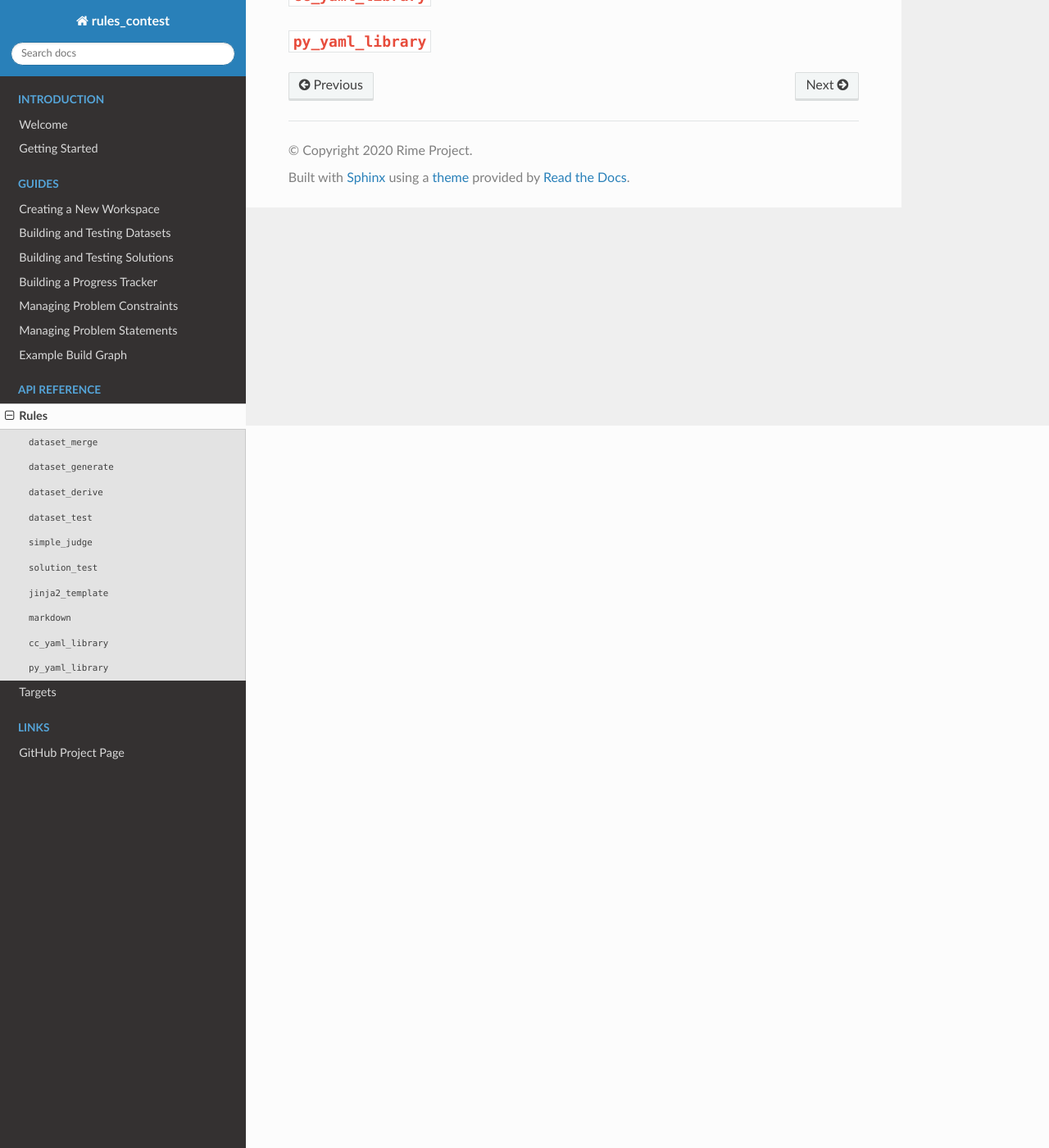
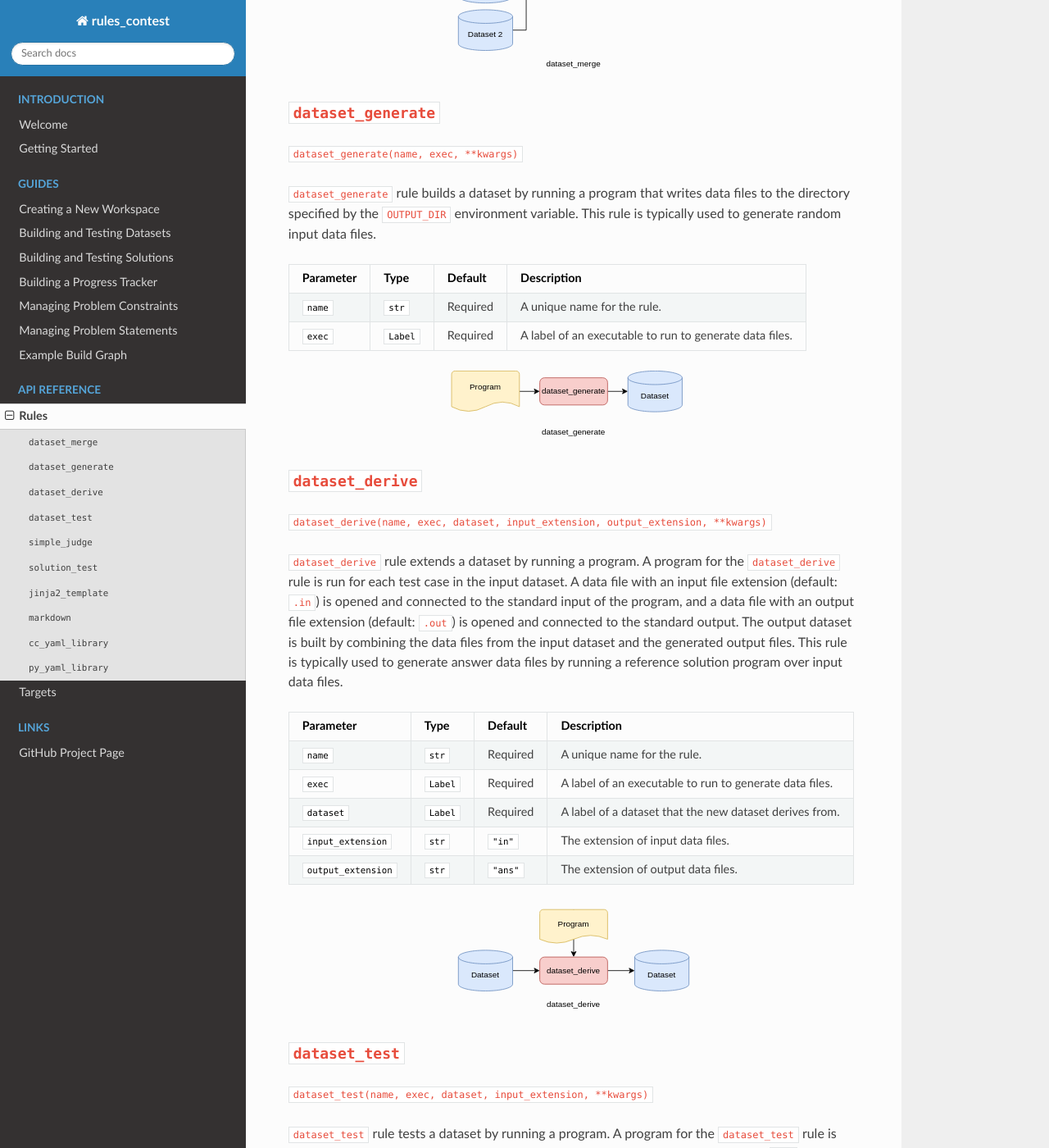
Before and after one commit to nya3jp/rules_contest, a Sphinx documentation site: the page built from docs/reference/rules.md, in a window 1280 px wide and 1400 px high, scrolled down 881 px. Shown: the whole window at 82% size. Built offline with Sphinx 7.4.7 and the Read the Docs theme 2.0.0, drawn with Linux system fonts in a browser that asks for light colours; some of the changed text lies outside the part shown.

Commit message:
docs: Add references (#3)

```diff
--- a/docs/reference/rules.md
+++ b/docs/reference/rules.md
@@ -15,13 +15,103 @@
 
 ## `dataset_merge`
 
+`dataset_merge(name, files, datasets, **kwargs)`
+
+`dataset_merge` rule builds a dataset from zero or more datasets and zero or
+more data files. This rule can be used to build a dataset from static data
+files, as well as to merge multiple datasets.
+
+| Parameter | Type | Default | Description |
+| --- | --- | --- | --- |
+| `name` | `str` | Required | A unique name for the rule. |
+| `files` | `List[Label]` | `[]` | A list of static data files to include in the new dataset. |
+| `datasets` | `List[Label]` | `[]` | A list of datasets to merge to the new dataset. |
+
+![dataset_merge](../images/dataset_merge.svg)
+
 ## `dataset_generate`
+
+`dataset_generate(name, exec, **kwargs)`
+
+`dataset_generate` rule builds a dataset by running a program that writes data
+files to the directory specified by the `OUTPUT_DIR` environment variable.
+This rule is typically used to generate random input data files.
+
+| Parameter | Type | Default | Description |
+| --- | --- | --- | --- |
+| `name` | `str` | Required | A unique name for the rule. |
+| `exec` | `Label` | Required | A label of an executable to run to generate data files. |
+
+![dataset_generate](../images/dataset_generate.svg)
 
 ## `dataset_derive`
 
+`dataset_derive(name, exec, dataset, input_extension, output_extension, **kwargs)`
+
+`dataset_derive` rule extends a dataset by running a program. A program for
+the `dataset_derive` rule is run for each test case in the input dataset.
+A data file with an input file extension (default: `.in`) is opened and
+connected to the standard input of the program, and a data file with an output
+file extension (default: `.out`) is opened and connected to the standard output.
+The output dataset is built by combining the data files from the input dataset
+and the generated output files. This rule is typically used to generate answer
+data files by running a reference solution program over input data files.
+
+| Parameter | Type | Default | Description |
+| --- | --- | --- | --- |
+| `name` | `str` | Required | A unique name for the rule. |
+| `exec` | `Label` | Required | A label of an executable to run to generate data files. |
+| `dataset` | `Label` | Required | A label of a dataset that the new dataset derives from. |
+| `input_extension` | `str` | `"in"` | The extension of input data files. |
+| `output_extension` | `str` | `"ans"` | The extension of output data files. |
+
+![dataset_derive](../images/dataset_derive.svg)
+
 ## `dataset_test`
 
+`dataset_test(name, exec, dataset, input_extension, **kwargs)`
+
+`dataset_test` rule tests a dataset by running a program. A program for
+the `dataset_test` rule is run for each test case in the dataset. A data file
+with an input file extension (default: `.in`) is opened and connected to the
+standard input of the program. A test passes if the program exits normally
+(exit code 0) for all test cases.
+
+| Parameter | Type | Default | Description |
+| --- | --- | --- | --- |
+| `name` | `str` | Required | A unique name for the rule. |
+| `exec` | `Label` | Required | A label of an executable to run to validate data files. |
+| `dataset` | `Label` | Required | A label of a dataset to test. |
+| `input_extension` | `str` | `"in"` | The extension of input data files. |
+
+![dataset_test](../images/dataset_test.svg)
+
 ## `simple_judge`
+
+`simple_judge(name, dataset, comparator, input_extension, answer_extension, **kwargs)`
+
+`simple_judge` rule generates a simple judge program from a dataset containing
+inputs and answers, and optionally a *comparator* program. A simple judge runs
+a solution for each test case and determines if a program output matches with
+an answer by running the specified comparator program. If no comparator is
+specified, the default exact comparator is used.
+
+A simple judge optionally accepts a command line flag `--expect` that specifies
+the expectation of a solution.
+
+| Flag | Expectation |
+| --- | --- |
+| `--expect=accept` | A solution is accepted for all test cases (default) |
+| `--expect=reject_any` | A solution is rejected for any one of test cases |
+| `--expect=reject_all` | A solution is rejected for all test cases |
+
+| Parameter | Type | Default | Description |
+| --- | --- | --- | --- |
+| `name` | `str` | Required | A unique name for the rule. |
+| `dataset` | `Label` | Required | A label of a dataset containing test cases. |
+| `comparator` | `Label` | `"@rules_contest//contest:exact_comparator"` | A label of an executable to run to compare an output file and an answer file. `
+| `input_extension` | `str` | `"in"` | The extension of input data files. |
+| `answer_extension` | `str` | `"in"` | The extension of answer data files. |
 
 ## `solution_test`
 
```
